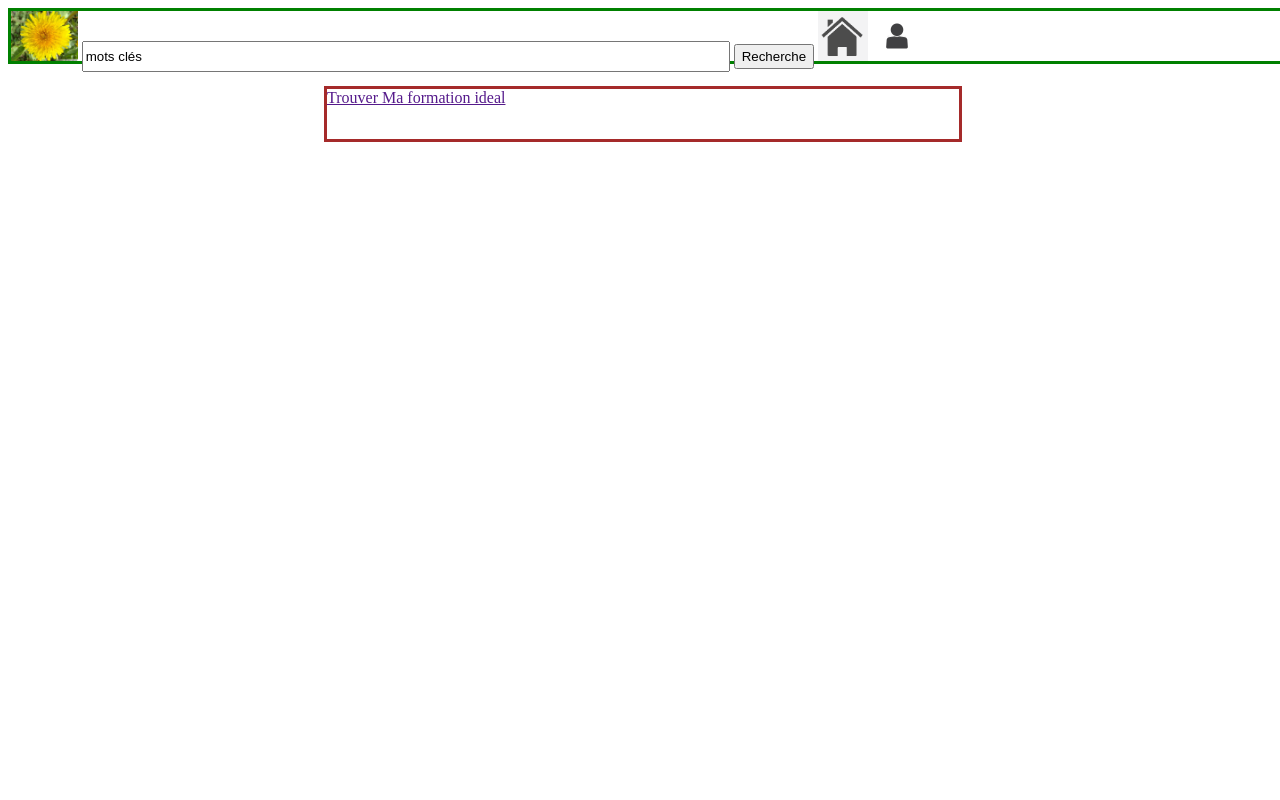
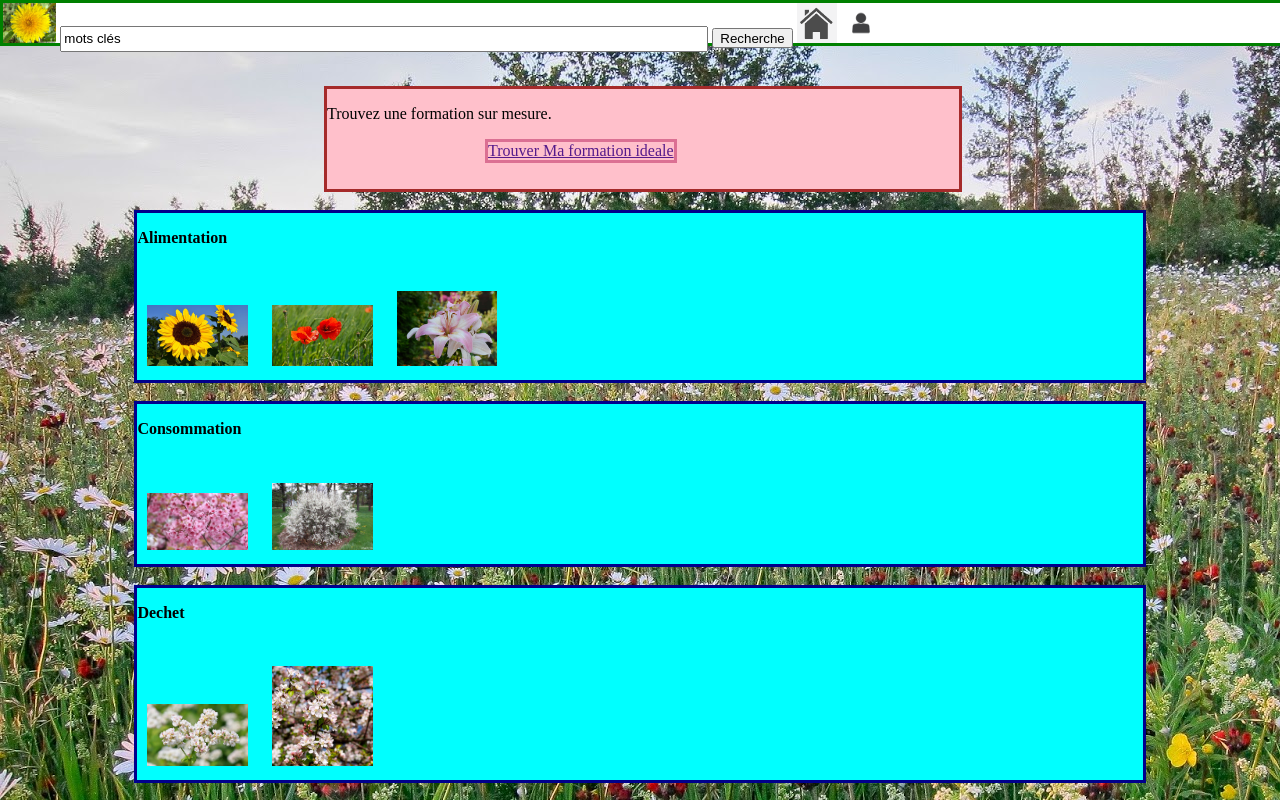
Before and after one commit to khptif/Ecoskills, a PHP site: page / in a window 1280 px wide. Run offline with PHP 8.4, Linux system fonts and the light colour scheme.

Commit message:
fin page acceuil

```diff
--- a/cssIndex.css
+++ b/cssIndex.css
@@ -1,12 +1,16 @@
+body {
+    background-image: url("images/background.jpg");
+}
 
 div#EnTete {
+    background: white;
     position: fixed;
     border: solid 3px green;
     width: 100%;
-    height: 50px;
-
-    margin-top: 0px;
-
+    height: 40px;
+    left: 0px;
+    top: 0px;
+    z-index: 100;
 }
 
 div#EnTete * {
@@ -29,6 +33,7 @@ div#EnTete input[type="text"] {
 }
 
 div#Lien_Questionnaires{
+    background : pink;
     position: relative;
     top: 60px;
     margin-left: 25%;
@@ -36,7 +41,33 @@ div#Lien_Questionnaires{
     display: block;
     border: brown solid 3px;
     width: 50%;
-    height: 50px;
+    height: 100px;
 }
 
-div#Formations{}
+div#Lien_Questionnaires a{
+    border: solid 3px palevioletred;
+    position: absolute;
+    top :50%;
+    left: 25%;
+}
+div#Formations{
+    border: darkblue solid 3px;
+    position: relative;
+    top: 60px;
+    margin-left: 10%;
+    margin-right: 10%;
+
+    background: cyan;
+}
+
+.formation p {
+    font-weight: bolder;
+}
+
+.formation a img{
+    display: inline;
+    position: relative;
+    width: 10%;
+    margin: 1%;
+
+}
--- a/index.html
+++ b/index.html
@@ -22,11 +22,33 @@
         </div>
         <br>
         <div id="Lien_Questionnaires">
-
-            <a href="" target="_self" > <div id="Lien">Trouver Ma formation ideal</div></a>
+            <p>Trouvez une formation sur mesure.</p>
+            <a href="" target="_self" > <div id="Lien">Trouver Ma formation ideale</div></a>
         </div>
+        <br>
         <div id="Formations">
-
+            <div id="Alimentation" class="formation">
+                <p>Alimentation</p> <br>
+                <a href="" target="_self" ><img src="images/Alimentation1.jpg" alt="Formation1" title="Formation Alimentation 1"></a>
+                <a href="" target="_self" ><img src="images/Alimentation2.jpg" alt="Formation2" title="Formation Alimentation 2"></a>
+                <a href="" target="_self" ><img src="images/Alimentation3.jpg" alt="Formation3" title="Formation Alimentation 3"></a>
+            </div>
+        </div>
+        <br>
+        <div id="Formations">
+            <div id="Consommation" class="formation">
+                <p>Consommation</p> <br>
+                <a href="" target="_self" ><img src="images/Consommation1.jpg" alt="Formation1" title="Formation Consommation 1"></a>
+                <a href="" target="_self" ><img src="images/Consommation2.jpg" alt="Formation2" title="Formation Consommation 2"></a>
+            </div>
+        </div>
+        <br>
+        <div id="Formations">
+            <div id="Dechet" class="formation">
+                <p>Dechet</p> <br>
+                <a href="" target="_self" ><img src="images/Dechet1.jpg" alt="Formation1" title="Formation Dechet 1"></a>
+                <a href="" target="_self" ><img src="images/Dechet2.jpg" alt="Formation2" title="Formation Dechet 2"></a>
+            </div>
         </div>
     </body>
 </html>
```
Also changed, not shown: images/Alimentation1.jpg (added), images/Alimentation2.jpg (added), images/Alimentation3.jpg (added), images/Consommation1.jpg (added), images/Consommation2.jpg (added), images/Dechet1.jpg (added), images/Dechet2.jpg (added).
